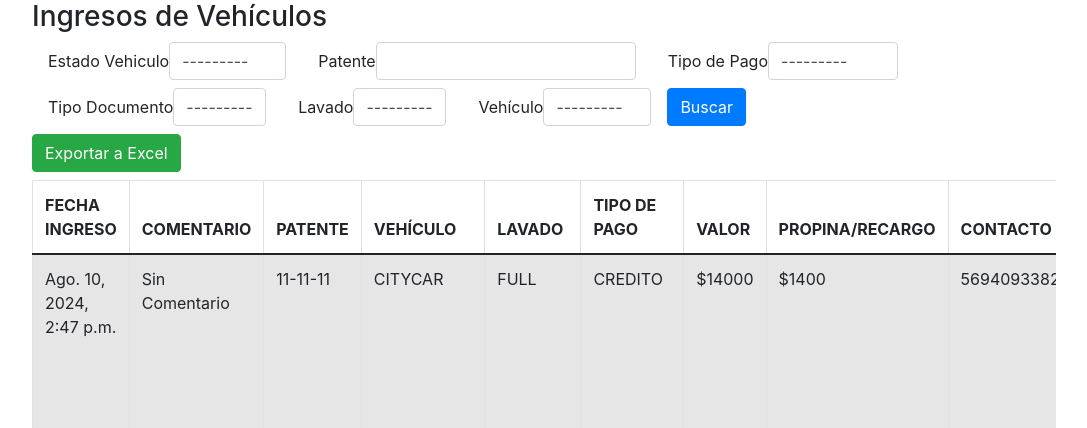
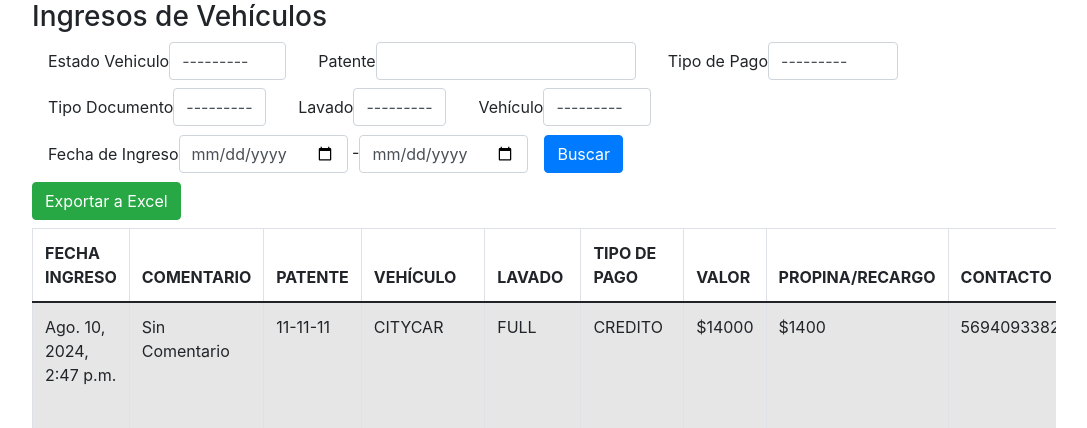
Before and after one commit to andresluarte/carwashlomaslaser, a Django app: page /tabla_ingresos/ in a window 1280 px wide. Shown: the part 136-564 px from the top of the page, without its empty margins (96-1183 px from the left). Run offline with Django 3.2, Linux system fonts and the light colour scheme; a user stored in the database is signed in; data comes from the database, SQL or seed files in the repository; some libraries are stand-ins or nearby versions.

Commit message:
filter fecha

```diff
--- a/carwash1/filters.py
+++ b/carwash1/filters.py
@@ -11,6 +11,10 @@ class FilterIngreso(django_filters.FilterSet):
     lavado = django_filters.ChoiceFilter(label='Lavado', choices=Ingreso.LAVADO_CHOICES, widget=forms.Select(attrs={'class': 'form-control'}))
     vehiculo = django_filters.ChoiceFilter(label='Vehículo', choices=Ingreso.VEHICULO_CHOICES, widget=forms.Select(attrs={'class': 'form-control'}))
     estado_vehiculo = django_filters.ChoiceFilter(label='Estado Vehiculo', choices=Ingreso.ESTADO_VEHICULO_CHOICES, widget=forms.Select(attrs={'class': 'form-control'}))
+    fecha_ingreso = django_filters.DateFromToRangeFilter(
+        label='Fecha de Ingreso',
+        widget=django_filters.widgets.RangeWidget(attrs={'class': 'form-control', 'type': 'date'})
+    )
     class Meta:
         model = Ingreso
         fields = ['patente', 'tipo_de_pago', 'tipo_doc', 'lavado', 'vehiculo','estado_vehiculo']
--- a/carwash1/templates/tablaingresos.html
+++ b/carwash1/templates/tablaingresos.html
@@ -68,6 +68,10 @@
         <div class="form-group mx-sm-3 mb-2">
             {{ filters.form.vehiculo|as_crispy_field }}
         </div>
+        <div class="form-group mx-sm-3 mb-2">
+            {{ filters.form.fecha_ingreso|as_crispy_field }} <!-- Aquí el campo de rango de fechas -->
+        </div>
+        <br>
         <br>
         <button type="submit" class="btn btn-primary mb-2">Buscar</button>
         <br>
```
